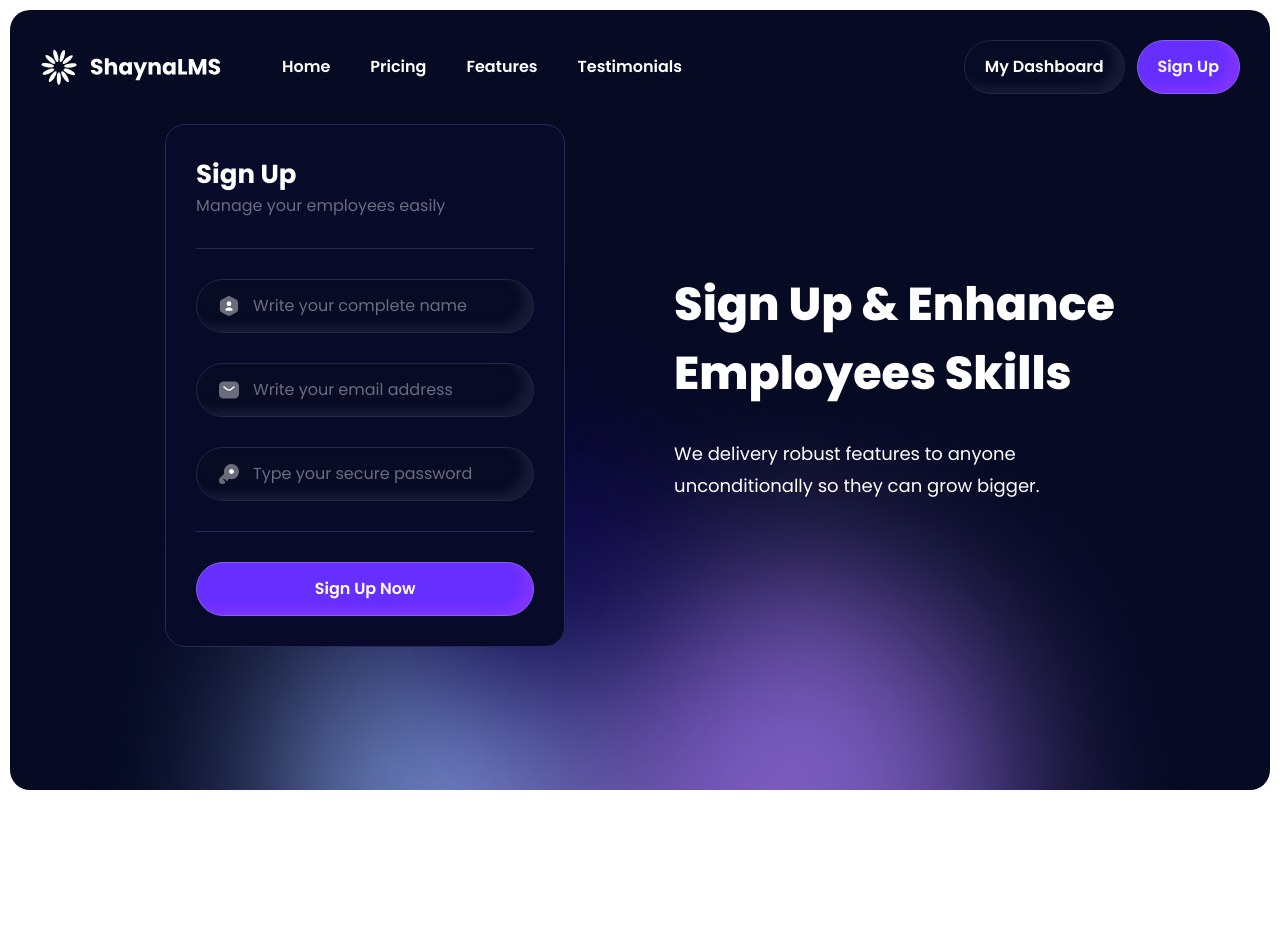
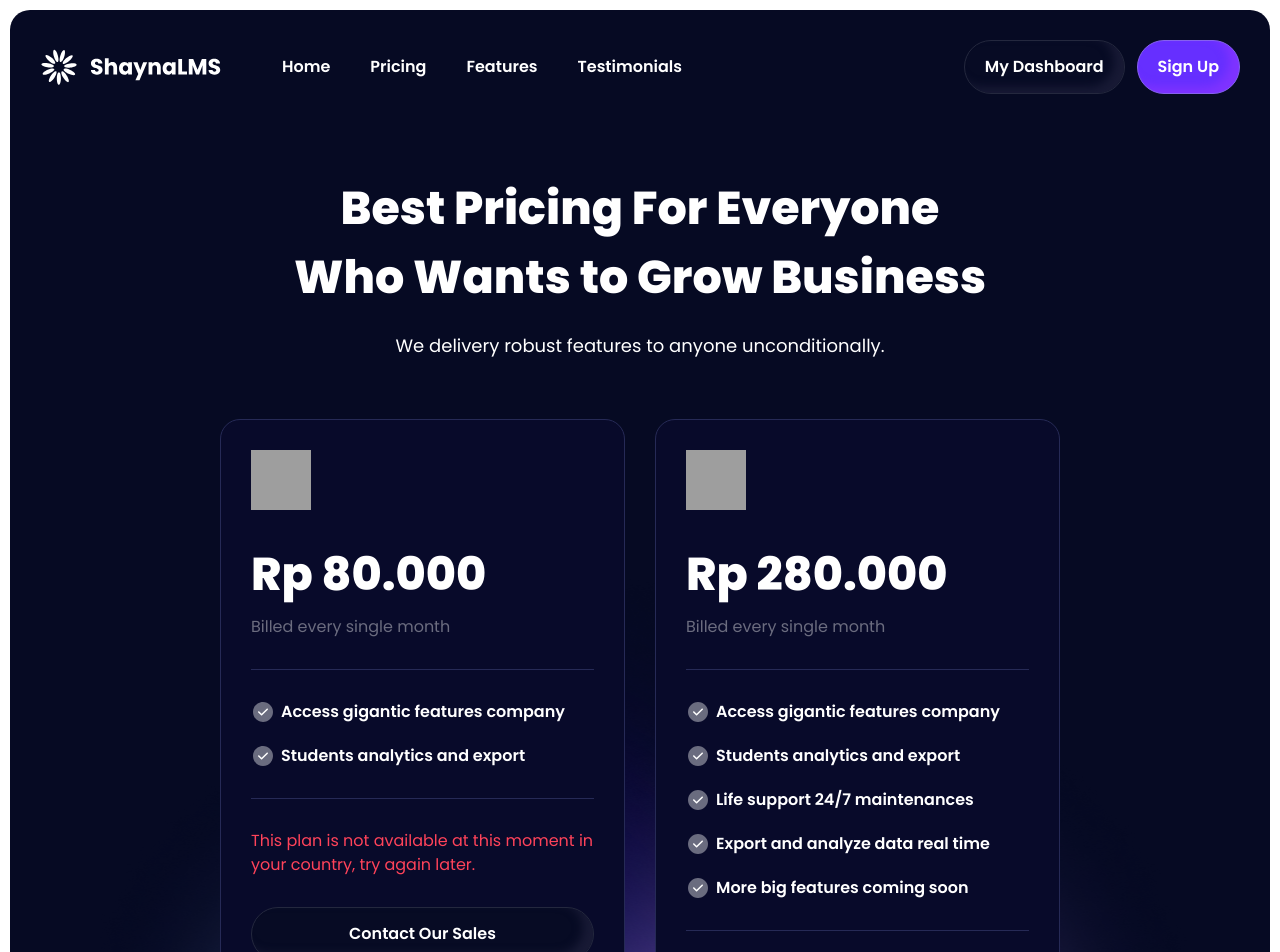
Before and after one commit to PerdanaMain/bwa-fe-lms, a React (Vite) app: page /manager/sign-up in a window 1280 px wide. Shown: the top 952 px of the page. Before the commit the page ends 800 px from the top, so only its background shows below. Built offline with nearby package versions, Linux system fonts and the light colour scheme; grey boxes are pictures that could not be loaded.

Commit message:
style: slicing pricing

```diff
--- a/src/pages/SignUp/index.jsx
+++ b/src/pages/SignUp/index.jsx
@@ -1,7 +1,11 @@
-import Form from "./form";
+// import Form from "./form";
+import Pricing from "./pricing";
 
 const SignUpPage = () => {
-  return <Form />;
+  return (
+    // <Form />
+    <Pricing />
+  );
 };
 
 export default SignUpPage;
--- a/src/pages/SignUp/pricing.jsx
+++ b/src/pages/SignUp/pricing.jsx
@@ -1,5 +1,178 @@
+import { Link } from "react-router-dom";
+import Navbar from "../../components/navbar";
+
 const Pricing = () => {
-  return <div>Pricing</div>;
+  return (
+    <div className="relative flex flex-col flex-1 p-[10px]">
+      <div className="absolute w-[calc(100%-20px)] min-h-[calc(100vh-20px)] h-[calc(100%-20px)] bg-[#060A23] -z-10 rounded-[20px]">
+        <img
+          src="/assets/images/backgrounds/background-glow.png"
+          className="absolute bottom-0 transform -translate-x-1/2 left-1/2"
+          alt=""
+        />
+      </div>
+      <nav className="flex items-center justify-between p-[30px]">
+        <Navbar />
+        <div className="flex items-center gap-3">
+          <Link to="#">
+            <div className="flex items-center gap-3 w-fit rounded-full border p-[14px_20px] transition-all duration-300 hover:bg-[#662FFF] hover:border-[#8661EE] hover:shadow-[-10px_-6px_10px_0_#7F33FF_inset] bg-[#070B24] border-[#24283E] shadow-[-10px_-6px_10px_0_#181A35_inset]">
+              <span className="font-semibold text-white">My Dashboard</span>
+            </div>
+          </Link>
+          <Link to="#">
+            <div className="flex items-center gap-3 w-fit rounded-full border p-[14px_20px] transition-all duration-300 hover:bg-[#662FFF] hover:border-[#8661EE] hover:shadow-[-10px_-6px_10px_0_#7F33FF_inset] bg-[#662FFF] border-[#8661EE] shadow-[-10px_-6px_10px_0_#7F33FF_inset]">
+              <span className="font-semibold text-white">Sign Up</span>
+            </div>
+          </Link>
+        </div>
+      </nav>
+      <header className="flex flex-col items-center gap-5 text-center mt-[50px]">
+        <h1 className="font-extrabold text-[46px] leading-[69px] text-white">
+          Best Pricing For Everyone
+          <br />
+          Who Wants to Grow Business
+        </h1>
+        <p className="text-lg leading-[27px] text-white">
+          We delivery robust features to anyone unconditionally.
+        </p>
+      </header>
+      <div className="grid grid-cols-2 gap-[30px] max-w-[840px] mx-auto mt-[60px]">
+        <div className="card flex flex-col h-fit rounded-[20px] border border-[#262A56] p-[30px] gap-[30px] bg-[#080A2A]">
+          <img
+            src="/assets/images/icons/note-favorite-white.svg"
+            className="w-[60px] h-[60px]"
+            alt="icon"
+          />
+          <div>
+            <p className="font-extrabold text-[46px] leading-[69px] text-white">
+              Rp 80.000
+            </p>
+            <p className="text-[#6B6C7F] mt-[6px]">Billed every single month</p>
+          </div>
+          <hr className="border-[#262A56]" />
+          <div className="flex flex-col gap-5">
+            <div className="flex items-center gap-[6px]">
+              <img
+                src="/assets/images/icons/tick-circle-white.svg"
+                className="flex shrink-0 w-6 h-6"
+                alt="icon"
+              />
+              <p className="font-semibold text-white">
+                Access gigantic features company
+              </p>
+            </div>
+            <div className="flex items-center gap-[6px]">
+              <img
+                src="/assets/images/icons/tick-circle-white.svg"
+                className="flex shrink-0 w-6 h-6"
+                alt="icon"
+              />
+              <p className="font-semibold text-white">
+                Students analytics and export
+              </p>
+            </div>
+          </div>
+          <hr className="border-[#262A56]" />
+          <p className="text-[#FF435A]">
+            This plan is not available at this moment in your country, try again
+            later.
+          </p>
+          <div className="flex flex-col gap-3">
+            <Link to="#">
+              <div className="flex items-center justify-center gap-3 w-full rounded-full border p-[14px_20px] transition-all duration-300 hover:bg-[#662FFF] hover:border-[#8661EE] hover:shadow-[-10px_-6px_10px_0_#7F33FF_inset] bg-[#070B24] border-[#24283E] shadow-[-10px_-6px_10px_0_#181A35_inset]">
+                <span className="font-semibold text-white">
+                  Contact Our Sales
+                </span>
+              </div>
+            </Link>
+          </div>
+        </div>
+        <div className="card flex flex-col h-fit rounded-[20px] border border-[#262A56] p-[30px] gap-[30px] bg-[#080A2A]">
+          <img
+            src="/assets/images/icons/note-favorite-white.svg"
+            className="w-[60px] h-[60px]"
+            alt="icon"
+          />
+          <div>
+            <p className="font-extrabold text-[46px] leading-[69px] text-white">
+              Rp 280.000
+            </p>
+            <p className="text-[#6B6C7F] mt-[6px]">Billed every single month</p>
+          </div>
+          <hr className="border-[#262A56]" />
+          <div className="flex flex-col gap-5">
+            <div className="flex items-center gap-[6px]">
+              <img
+                src="/assets/images/icons/tick-circle-white.svg"
+                className="flex shrink-0 w-6 h-6"
+                alt="icon"
+              />
+              <p className="font-semibold text-white">
+                Access gigantic features company
+              </p>
+            </div>
+            <div className="flex items-center gap-[6px]">
+              <img
+                src="/assets/images/icons/tick-circle-white.svg"
+                className="flex shrink-0 w-6 h-6"
+                alt="icon"
+              />
+              <p className="font-semibold text-white">
+                Students analytics and export
+              </p>
+            </div>
+            <div className="flex items-center gap-[6px]">
+              <img
+                src="/assets/images/icons/tick-circle-white.svg"
+                className="flex shrink-0 w-6 h-6"
+                alt="icon"
+              />
+              <p className="font-semibold text-white">
+                Life support 24/7 maintenances
+              </p>
+            </div>
+            <div className="flex items-center gap-[6px]">
+              <img
+                src="/assets/images/icons/tick-circle-white.svg"
+                className="flex shrink-0 w-6 h-6"
+                alt="icon"
+              />
+              <p className="font-semibold text-white">
+                Export and analyze data real time
+              </p>
+            </div>
+            <div className="flex items-center gap-[6px]">
+              <img
+                src="/assets/images/icons/tick-circle-white.svg"
+                className="flex shrink-0 w-6 h-6"
+                alt="icon"
+              />
+              <p className="font-semibold text-white">
+                More big features coming soon
+              </p>
+            </div>
+          </div>
+          <hr className="border-[#262A56]" />
+          <div className="flex flex-col gap-3">
+            <Link to="midtrans.html">
+              <div className="flex items-center justify-center gap-3 w-full rounded-full border p-[14px_20px] transition-all duration-300 hover:bg-[#662FFF] hover:border-[#8661EE] hover:shadow-[-10px_-6px_10px_0_#7F33FF_inset] bg-[#662FFF] border-[#8661EE] shadow-[-10px_-6px_10px_0_#7F33FF_inset]">
+                <span className="font-semibold text-white">
+                  Choose This Plan
+                </span>
+              </div>
+            </Link>
+            <Link to="#">
+              <div className="flex items-center justify-center gap-3 w-full rounded-full border p-[14px_20px] transition-all duration-300 hover:bg-[#662FFF] hover:border-[#8661EE] hover:shadow-[-10px_-6px_10px_0_#7F33FF_inset] bg-[#070B24] border-[#24283E] shadow-[-10px_-6px_10px_0_#181A35_inset]">
+                <span className="font-semibold text-white">
+                  Contact Our Sales
+                </span>
+              </div>
+            </Link>
+          </div>
+        </div>
+      </div>
+    </div>
+  );
 };
 
 export default Pricing;
```
